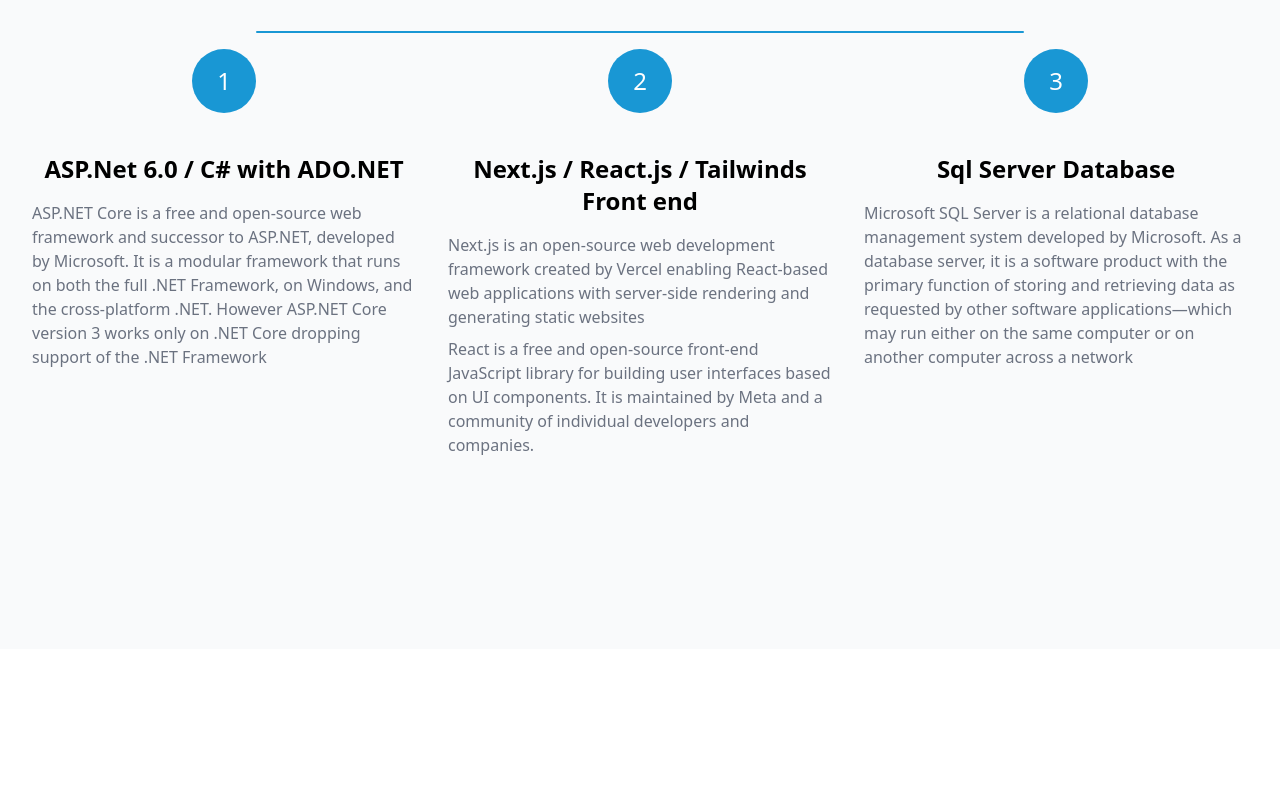
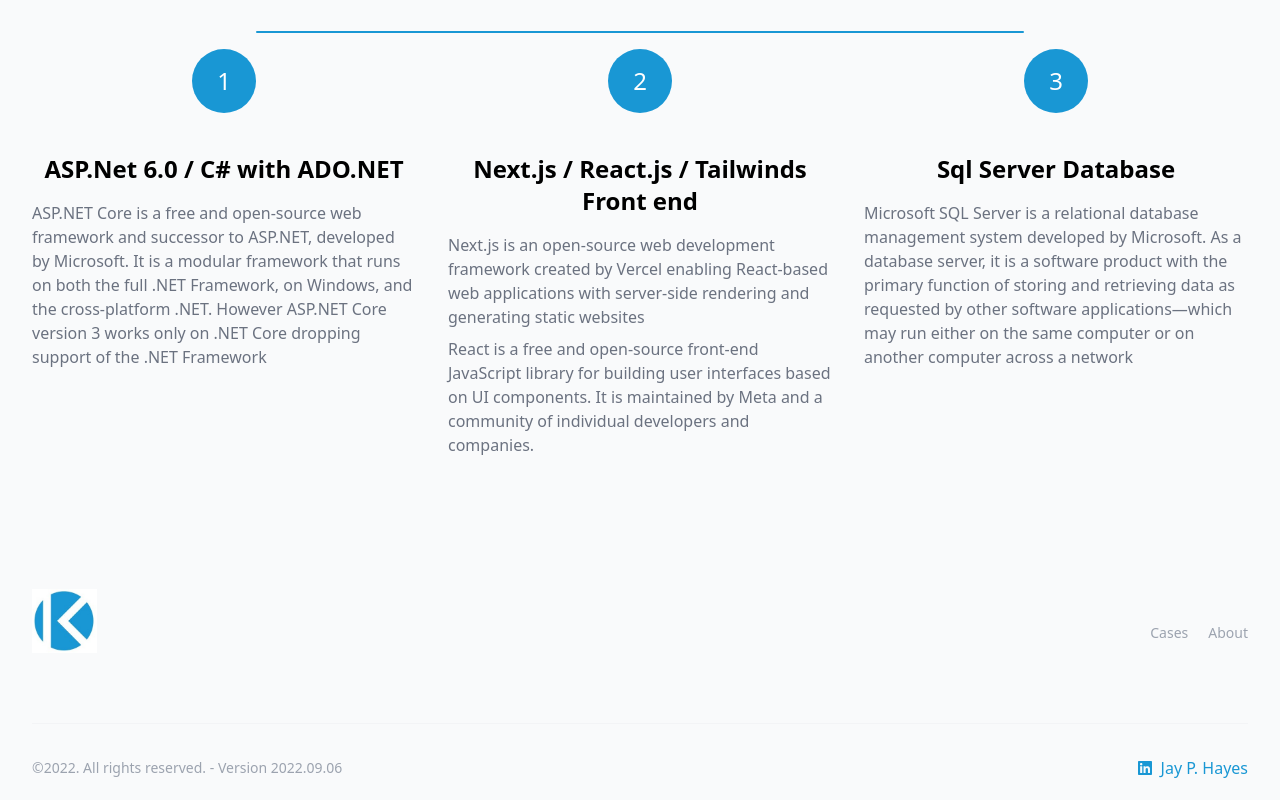
Before and after one commit to JayPHayes/coviddata-app, a Next.js app: page / in a window 1280 px wide. Shown: the part 509-1309 px from the top of the page. Before the commit the page ends 1158 px from the top, so only its background shows below. Built offline with nearby package versions, Linux system fonts and the light colour scheme.

Commit message:
2022.09.06 Deploy - Vercel

```diff
--- /dev/null
+++ b/components/AppFooter.tsx
@@ -0,0 +1,53 @@
+import Link from "next/link";
+import React from "react";
+import { FaLinkedin } from "react-icons/fa";
+import appMenu, {appVersion} from "../config/appMenu";
+
+function AppFooter() {
+  return (
+    <section className="bg-red-100">
+      <div className="py-1 bg-gray-50 radius-for-skewed">
+        <div className="container mx-auto px-4">
+          <div className="pb-12 flex flex-wrap items-center justify-between border-b border-gray-100">
+            <div className="w-full lg:w-1/5 mb-12 lg:mb-4">
+              <a
+                className="inline-block text-3xl font-bold leading-none"
+                href="#"
+              >
+                <img className="h-16" src="/Keysys02.jpg" alt="" width="auto" />
+              </a>
+            </div>
+            <div className="w-full lg:w-auto">
+              <ul className="flex flex-wrap lg:space-x-5 items-center">
+                {appMenu.map((m) => (
+                  <li key={m.id} className="w-full md:w-auto mb-2 md:mb-0">
+                    <Link href={m.nav}>
+                      <a className="lg:text-sm text-gray-400 hover:text-gray-500">
+                        {m.name}
+                      </a>
+                    </Link>
+                  </li>
+                ))}
+              </ul>
+            </div>
+          </div>
+          <div className="mt-8 mb-4 flex flex-wrap justify-between items-center">
+            <p className="order-last text-sm text-gray-400">
+              {appVersion}
+            </p>
+            <div className="mb-4 lg:mb-0 order-first lg:order-last ">
+              <a href="" target="parent">
+                <div className="flex items-center space-x-2 text-keySysBlue-100">
+                  <FaLinkedin />
+                  <p>Jay P. Hayes</p>
+                </div>
+              </a>
+            </div>
+          </div>
+        </div>
+      </div>
+    </section>
+  );
+}
+
+export default AppFooter;
--- a/components/AppHeader.tsx
+++ b/components/AppHeader.tsx
@@ -2,7 +2,7 @@
 import React, { useState } from "react";
 import { useRouter } from "next/router";
 import { FaBars, FaLinkedin, FaTimes } from "react-icons/fa";
-import appMenu from "../config/appMenu";
+import appMenu, { appVersion } from "../config/appMenu";
 import AppLogo from "./AppLogo";
 import path from "path";
 
@@ -96,7 +96,8 @@
               </a>
             </div> */}
             <p className="my-4 text-xs text-center text-gray-400">
-              <span>© 2022 Jay P. Hayes Sample for KeySys.</span>
+              <span>{appVersion}</span>
+              {/* <span>© 2022 Jay P. Hayes Sample for KeySys.</span> */}
             </p>
             <div className="text-center">
 
--- a/components/AppStateDetail.tsx
+++ b/components/AppStateDetail.tsx
@@ -4,20 +4,29 @@
 import { CovidCase } from "../models/iCases";
 import AppCasesStatus from "./AppCasesStatus";
 
-function AppStateDetail({selectedState}: {selectedState: CovidCase}) {
+function AppStateDetail({
+  selectedState,
+  setIsDetails,
+  showDone
+}: {
+  selectedState: CovidCase;
+  setIsDetails: any;
+  showDone:Boolean
+}) {
   return (
-    <div className="hidden lg:block   bg-keySysBlue-100/20 w-4/12 min-h-[30rem]">
+    // *<div className="hidden lg:block   bg-keySysBlue-100/20 w-4/12 min-h-[30rem]"></div>*
+    <div className={`  w-full lg:block bg-keySysBlue-100/10 min-h-[30rem] rounded-md`}>
       {/* <h3>Details</h3> */}
 
       {/* Images Header - Flag */}
       <div className=" relative h-48 flex justify-center  bg-blend-multiply ">
         <Image
-          className="object-cover "
+          className="object-cover rounded-t-md"
           width={450}
           height={200}
           src={selectedState.flags}
         />
-        <div className="absolute inset-0 bg-whiteX opacity-50 rounded-t-xl"></div>
+        <div className="absolute inset-0 bg-whiteX opacity-50 rounded-t-xl "></div>
       </div>
 
       <div className="px-4 py-4 space-y-4">
@@ -29,7 +38,7 @@
             alt=""
           />
 
-          <p className="text-5xl">{selectedState.states}</p>
+          <p className="text-4xl">{selectedState.states}</p>
         </div>
         {/* Cases */}
         <div className="text-2xl flex items-center justify-between mt-2 px-2">
@@ -65,28 +74,19 @@
         {/* newCaseStatus */}
         <div className="text-2xl flex items-center justify-between mt-2 px-2">
           <div>Status:</div>
-          <AppCasesStatus selectedState={selectedState}  />
-          {/* {selectedState.isNewCases &&
-            <div className="flex items-center  space-x-3 text-green-700
-                            text-sm border shadow-md
-                            border-green-500 px-2 py-1 rounded-md bg-green-100">
-                <FaCheck  />
-                <span>No New Cases</span>
-            </div>
-          }
-
-          {!selectedState.isNewCases &&
-            <div className="flex items-center  space-x-3 text-red-700
-                            text-sm border shadow-md
-                            border-red-500 px-2 py-1 rounded-md bg-red-100">
-                <FaCheck  />
-                <span>New Cases</span>
-            </div>
-          } */}
+          <AppCasesStatus selectedState={selectedState} />
         </div>
 
-
-
+        {showDone &&
+          <div>
+            <div
+              onClick={() => setIsDetails(false)}
+              className=" cursor-pointer bg-blue-500 border-blue-700 rounded-md text-center py-2 text-3xl text-white "
+            >
+              Done
+            </div>
+          </div>
+        }
       </div>
     </div>
   );
--- a/components/Layout.tsx
+++ b/components/Layout.tsx
@@ -1,5 +1,6 @@
 import Head from 'next/head';
 import React from 'react'
+import AppFooter from './AppFooter';
 import AppHeader from './AppHeader';
 
 function Layout({children}: {children: React.ReactNode}) {
@@ -20,6 +21,8 @@
         </div>
 
         {/* *** Footer *** */}
+        <AppFooter />
+
       </div>
 
     </div>
--- a/config/appMenu.ts
+++ b/config/appMenu.ts
@@ -9,5 +9,7 @@
 
 ]
 
+export const appVersion = "©2022. All rights reserved. - Version 2022.09.06"
+
 
 export default appMenu
--- a/pages/cases.tsx
+++ b/pages/cases.tsx
@@ -10,8 +10,10 @@
 
 function Cases(data: CovidCase) {
   const [isTableList, setIsTableList] = useState(false)
+  const [isDetails, setIsDetails] = useState(false)
   const [search, setSearch] = useState("")
   const [selectedState, setSelectedState] = useState<CovidCase>(data.data[0])
+  console.log('XXXX isDetails: ', isDetails)
 
   const handleSearch = (rows:CovidCase[]) => {
     return rows.filter((row) =>
@@ -19,6 +21,17 @@
       row.isNewCasesSearch.toLocaleLowerCase().includes(search.toLocaleLowerCase())
 
       );
+  }
+
+  const handleDetails = (c: CovidCase) => {
+    setIsDetails(true)
+    setSelectedState(c)
+
+  }
+
+  const handleTableList = () => {
+    setIsTableList(!isTableList)
+    setIsDetails(false)
   }
 
   console.log("XXX data: ", data);
@@ -45,9 +58,6 @@
       <div>
         <p>United States Total Cases by State</p>
         <div className="mb-2">
-          {/* <label className="block text-sm font-medium mb-2" for="">
-            Label for text
-          </label> */}
           <div className="flex items-center space-x-4">
             <input
               className="block w-full px-4 py-3  text-sm placeholder-gray-500 bg-white border border-keySysBlue-100 rounded"
@@ -60,7 +70,7 @@
             {!isTableList && (
               <div
                 className="text-5xl cursor-pointer  text-keySysBlue-100  "
-                onClick={() => setIsTableList(!isTableList)}
+                onClick={() => handleTableList()}
               >
                 <BsCardText />
               </div>
@@ -69,7 +79,7 @@
             {isTableList && (
               <div
                 className="text-4xl cursor-pointer text-gray-600 "
-                onClick={() => setIsTableList(!isTableList)}
+                onClick={() => handleTableList()}
               >
                 <FaList />
               </div>
@@ -81,12 +91,12 @@
       {/* *** Body *** */}
       <section className="flex space-x-4">
         {/* **Left Side: List ** */}
-        <div className="w-full lg:w-10/12 py-4">
+        <div className="hidden md:block w-full lg:w-10/12 py-4">
           {isTableList && (
             <div className="grid grid-cols-1 md:grid-cols-2 lg:grid-cols-3  xl:grid-cols-4 gap-2 overflow-y-scroll   scroll-smooth ">
               {/* *** Card ** */}
               {handleSearch(data.data).map((c: CovidCase) => (
-                <div key={c.caseId} onClick={() => setSelectedState(c)} className="">
+                <div key={c.caseId} onClick={() =>setSelectedState(c)} className="">
                   <AppCardCases covidCase={c} selected={c.caseId === selectedState.caseId} />
                 </div>
               ))}
@@ -94,19 +104,54 @@
           )}
 
           {/* *** Card Row ** */}
-          {!isTableList && (
+          {!isTableList  && (
             <div className="overflow-y-scroll  h-[40rem] scroll-smooth ">
               {handleSearch(data.data).map((c: CovidCase) => (
                 <div key={c.caseId} onClick={() => setSelectedState(c)} >
-                  <AppCardCasesRow covidCase={c} selected={c.caseId === selectedState.caseId} />
+                  <AppCardCasesRow covidCase={c} selected={c.caseId === selectedState.caseId}  />
                 </div>
               ))}
             </div>
           )}
         </div>
+        {!isDetails &&
+          <div className=" md:hidden w-full lg:w-10/12 py-4">
+            {isTableList && (
+              <div className="grid grid-cols-1 md:grid-cols-2 lg:grid-cols-3  xl:grid-cols-4 gap-2 overflow-y-scroll   scroll-smooth ">
+                {/* *** Card ** */}
+                {handleSearch(data.data).map((c: CovidCase) => (
+                  <div key={c.caseId} onClick={() => handleDetails(c)} className="">
+                    <AppCardCases covidCase={c} selected={c.caseId === selectedState.caseId} />
+                  </div>
+                ))}
+              </div>
+            )}
+
+            {/* *** Card Row ** */}
+            {!isTableList  && (
+              <div className="overflow-y-scroll  h-[40rem] scroll-smooth ">
+                {handleSearch(data.data).map((c: CovidCase) => (
+                  <div key={c.caseId} onClick={() => handleDetails(c)} >
+                    <AppCardCasesRow covidCase={c} selected={c.caseId === selectedState.caseId}  />
+                  </div>
+                ))}
+              </div>
+            )}
+          </div>
+        }
 
         {/* **Right Side: Details ** */}
-        <AppStateDetail selectedState={selectedState}  />
+        <div>
+          <div className="hidden md:block ">
+            <AppStateDetail selectedState={selectedState} setIsDetails={setIsDetails} showDone={false} />
+          </div>
+
+          {isDetails &&
+            <div className="md:w-full ">
+              <AppStateDetail selectedState={selectedState} setIsDetails={setIsDetails} showDone={true}  />
+            </div>
+          }
+        </div>
 
       </section>
     </div>
--- a/pages/index.tsx
+++ b/pages/index.tsx
@@ -18,7 +18,7 @@
     <section className="skewed-bottom-right">
       {/* <AppHeader  /> */}
 
-      <div className="bg-gray-50 pt-20 pb-20 radius-for-skewed ">
+      <div className="bg-gray-50 pt-20 pb-4 radius-for-skewed ">
         <div className="container mx-auto px-4 ">
           <div className="flex flex-wrap -mx-4 ">
             <div className="w-full lg:w-1/2 px-4 mb-12 md:mb-20 lg:mb-0 flex items-center ">
--- a/utils/requests.ts
+++ b/utils/requests.ts
@@ -1,4 +1,5 @@
-const BASE_URL = "http://localhost:5041/api"
+const BASE_URL = "https://coviddataapi.azurewebsites.net/api"
+// const BASE_URL = "http://localhost:5041/api"
 
 const request = {
     fetchCases: `${BASE_URL}/CovidCases`
```
